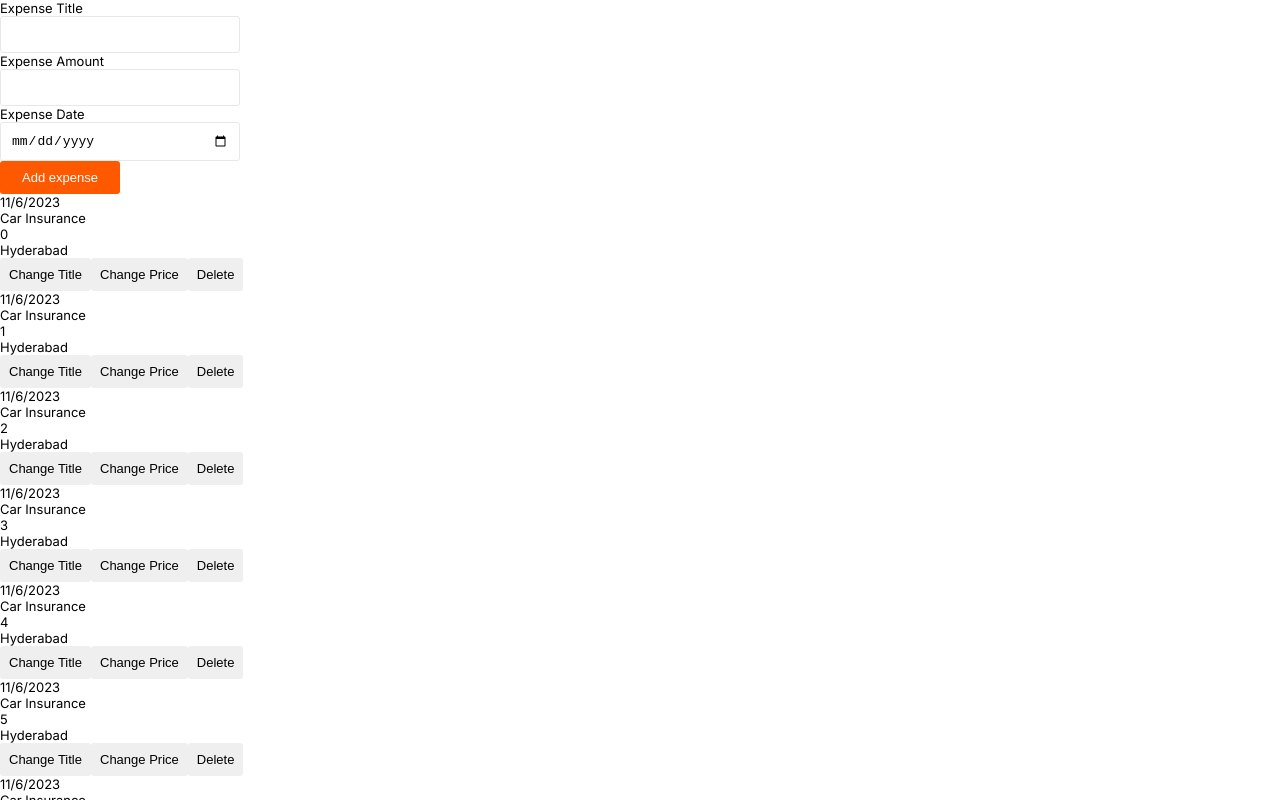
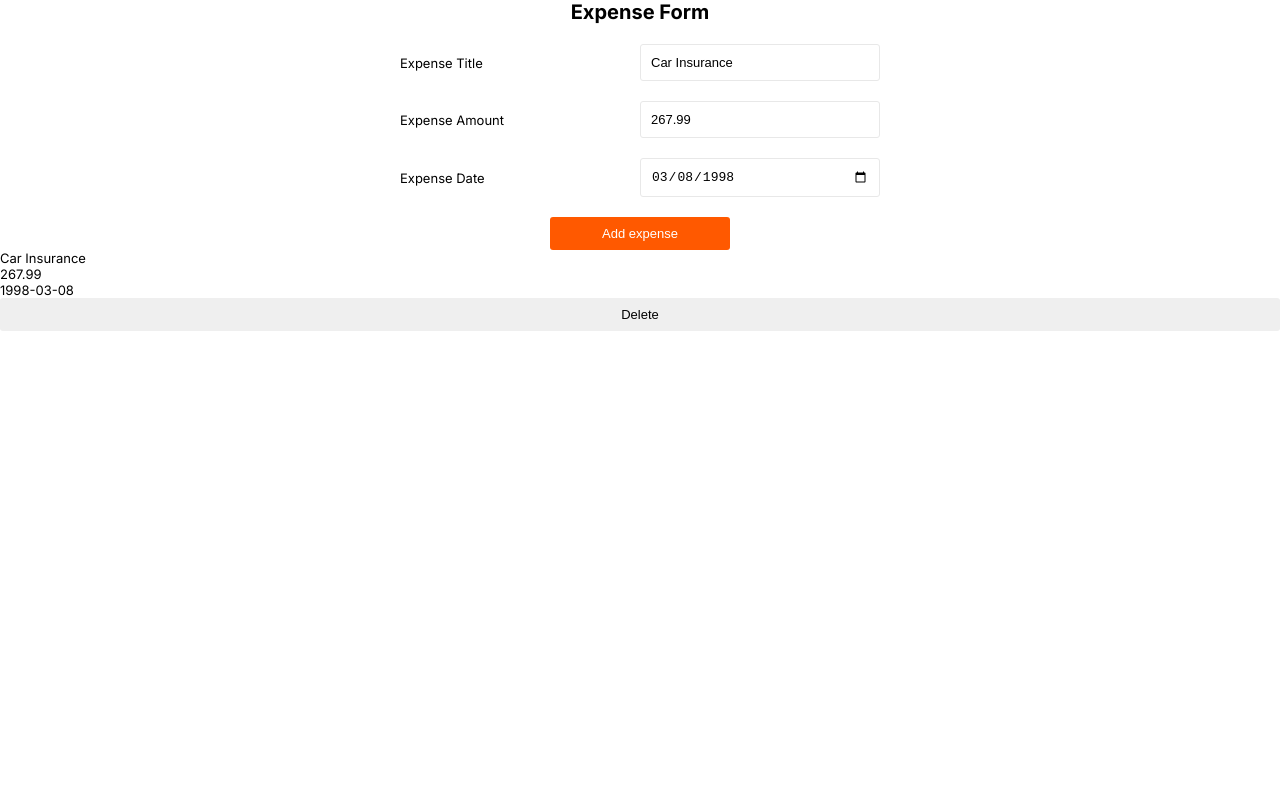
Before and after one commit to srinath-3898/expense-tracker-next, a Next.js app: page / in a window 1280 px wide. Both pictures are taken after a click on the button "Add expense". Shown: the top 800 px of the page. Built offline with nearby package versions, Linux system fonts and the light colour scheme.

Commit message:
Making the expense form input visible on screen

```diff
--- a/src/app/page.jsx
+++ b/src/app/page.jsx
@@ -1,32 +1,46 @@
 "use client";
 import Image from "next/image";
 import styles from "./page.module.css";
-import ExpenseItem from "@/components/expenseItem/ExpenseItem";
-import { useEffect, useState } from "react";
-import ExpenseForm from "@/components/expenseForm/ExpenseForm";
+import { useState } from "react";
+import ExpenseForm from "@/components/ExpenseForm/ExpenseForm";
+import Expenses from "@/components/Expenses/Expenses";
 
 export default function Home() {
-  const [items, setItems] = useState([]);
+  const [expenses, setExpenses] = useState([]);
+
+  const [expenseFormdata, setExpenseFormData] = useState({
+    expenseTitle: "Car Insurance",
+    expenseAmount: "267.99",
+    expenseDate: "1998-03-08",
+  });
+
+  const handleChange = (event) => {
+    const { name, value } = event.target;
+    setExpenseFormData((prevState) => ({ ...prevState, [name]: value }));
+  };
+
+  const handleSubmit = (event) => {
+    event.preventDefault();
+    setExpenses((prevState) => [...prevState, expenseFormdata]);
+  };
+
   const handleDelete = (index) => {
-    console.log(items);
-    const updatedItems = items.filter((item, i) => i !== index);
-    setItems(updatedItems);
+    const updatedExpenses = expenses.filter((item, i) => i !== index);
+    setExpenses(updatedExpenses);
   };
-  useEffect(() => {
-    setItems(Array.from({ length: 100 }, (_, index) => index));
-  }, []);
 
   return (
-    <div>
-      <ExpenseForm />
-      {items.map((item, i) => (
-        <ExpenseItem
-          key={item}
-          index={i}
-          expenseLocation={"Hyderabad"}
-          handleDelete={handleDelete}
-        />
-      ))}
+    <div className={styles.container}>
+      <ExpenseForm
+        expenseFormData={expenseFormdata}
+        handleChange={handleChange}
+        handleSubmit={handleSubmit}
+      />
+      <Expenses
+        expenses={expenses}
+        expenseFormdata={expenseFormdata}
+        handleDelete={handleDelete}
+      />
     </div>
   );
 }
--- /dev/null
+++ b/src/components/Expenses/Expenses.jsx
@@ -0,0 +1,21 @@
+import ExpenseItem from "../ExpenseItem/ExpenseItem";
+import styles from "./Expenses.module.css";
+
+const Expenses = ({ expenses, expenseFormdata, handleDelete }) => {
+  return (
+    <div className={styles.container}>
+      {expenses.map((item, index) => (
+        <ExpenseItem
+          key={index}
+          index={index}
+          expenseTitle={expenseFormdata.expenseTitle}
+          expenseAmount={expenseFormdata.expenseAmount}
+          expenseDate={expenseFormdata.expenseDate}
+          handleDelete={handleDelete}
+        />
+      ))}
+    </div>
+  );
+};
+
+export default Expenses;
--- /dev/null
+++ b/src/components/Expenses/Expenses.module.css
@@ -0,0 +1,4 @@
+.container {
+  display: grid;
+  gap: 20px;
+}
--- a/src/components/expenseDate/ExpenseDate.jsx
+++ /dev/null
@@ -1,7 +0,0 @@
-import React from "react";
-
-const ExpenseDate = ({ expenseDate }) => {
-  return <p className="text_small">{expenseDate}</p>;
-};
-
-export default ExpenseDate;
--- a/src/components/expenseDetails/ExpenseDetails.jsx
+++ /dev/null
@@ -1,12 +0,0 @@
-import React from "react";
-
-const ExpenseDetails = ({ expenseAmount, expenseLocation }) => {
-  return (
-    <div>
-      <p className="text_small">{expenseAmount}</p>
-      <p className="text_small">{expenseLocation}</p>
-    </div>
-  );
-};
-
-export default ExpenseDetails;
--- a/src/components/expenseForm/ExpenseForm.jsx
+++ b/src/components/expenseForm/ExpenseForm.jsx
@@ -1,43 +1,36 @@
-import React, { useState } from "react";
 import styles from "./ExpenseForm.module.css";
 
-const ExpenseForm = () => {
-  const [expenseFormdata, setExpenseFormData] = useState({
-    expenseTitle: "",
-    expenseAmount: "",
-    expenseDate: "",
-  });
-
-  const handleChange = (event) => {
-    const { name, value } = event.target;
-    setExpenseFormData((prevState) => ({ ...prevState, [name]: value }));
-  };
-
-  const handleSubmit = (event) => {
-    event.preventDefault();
-    console.log(expenseFormdata);
-  };
-
+const ExpenseForm = ({ expenseFormData, handleChange, handleSubmit }) => {
   return (
     <form className={styles.expense_form} onSubmit={handleSubmit}>
+      <h1>Expense Form</h1>
+      <div className={styles.input_controller}>
         <label htmlFor="expenseTitle" className="text_small">
           Expense Title
         </label>
         <input
           type="text"
           className="input_medium"
+          placeholder="Expense Title"
           name="expenseTitle"
+          value={expenseFormData.expenseTitle}
           onChange={handleChange}
         />
+      </div>
+      <div className={styles.input_controller}>
         <label htmlFor="expenseAmount" className="text_small">
           Expense Amount
         </label>
         <input
           type="number"
           className="input_medium"
+          placeholder="Expense Amount"
           name="expenseAmount"
+          value={expenseFormData.expenseAmount}
           onChange={handleChange}
         />
+      </div>
+      <div className={styles.input_controller}>
         <label htmlFor="expenseDate" className="text_small">
           Expense Date
         </label>
@@ -45,9 +38,11 @@ const ExpenseForm = () => {
           type="date"
           className="input_medium"
           name="expenseDate"
+          value={expenseFormData.expenseDate}
           onChange={handleChange}
         />
-      <button type="submit" className="btn_small btn_primary">
+      </div>
+      <button type="submit" className="btn_medium btn_primary">
         Add expense
       </button>
     </form>
--- a/src/components/expenseForm/ExpenseForm.module.css
+++ b/src/components/expenseForm/ExpenseForm.module.css
@@ -1,4 +1,11 @@
 .expense_form {
-  display: flex;
-  flex-direction: column;
+  display: grid;
+  place-items: center;
+  gap: 20px;
 }
+
+.input_controller {
+  display: grid;
+  grid-template-columns: repeat(2, 1fr);
+  align-items: center;
+}
--- a/src/components/expenseItem/ExpenseItem.jsx
+++ b/src/components/expenseItem/ExpenseItem.jsx
@@ -1,25 +1,18 @@
 "use client";
 
-import { useState } from "react";
-import ExpenseDate from "../expenseDate/ExpenseDate";
-import ExpenseDetails from "../expenseDetails/ExpenseDetails";
 import styles from "./ExpenseItem.module.css";
-const ExpenseItem = ({ expenseLocation, handleDelete, index }) => {
-  const expenseDate = new Date().toLocaleDateString();
-  const [expenseTitle, setExpenseTitle] = useState("Car Insurance");
-  const [expenseAmount, setExpenseAmount] = useState(index);
+const ExpenseItem = ({
+  index,
+  expenseTitle,
+  expenseAmount,
+  expenseDate,
+  handleDelete,
+}) => {
   return (
     <div className={styles.container}>
-      <ExpenseDate expenseDate={expenseDate} />
       <p className="text_small">{expenseTitle}</p>
-      <ExpenseDetails
-        expenseAmount={expenseAmount}
-        expenseLocation={expenseLocation}
-      />
-      <button onClick={() => setExpenseTitle("bike insurance")}>
-        Change Title
-      </button>
-      <button onClick={() => setExpenseAmount(100)}>Change Price</button>
+      <p className="text_small">{expenseAmount}</p>
+      <p className="text_small">{expenseDate}</p>
       <button onClick={() => handleDelete(index)}>Delete</button>
     </div>
   );
--- a/src/components/expenseItem/ExpenseItem.module.css
+++ b/src/components/expenseItem/ExpenseItem.module.css
@@ -0,0 +1,3 @@
+.container {
+  display: grid;
+}
```
Also changed, not shown: src/components/expenseDate/ExpenseDate.module.css (deleted). Lines whose indentation alone changed are shown as unchanged.
